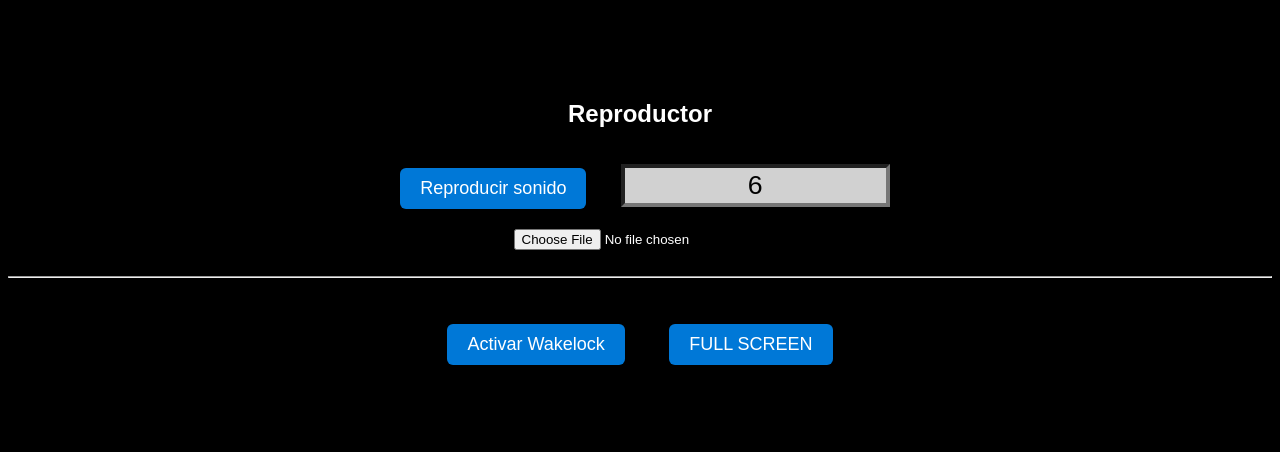
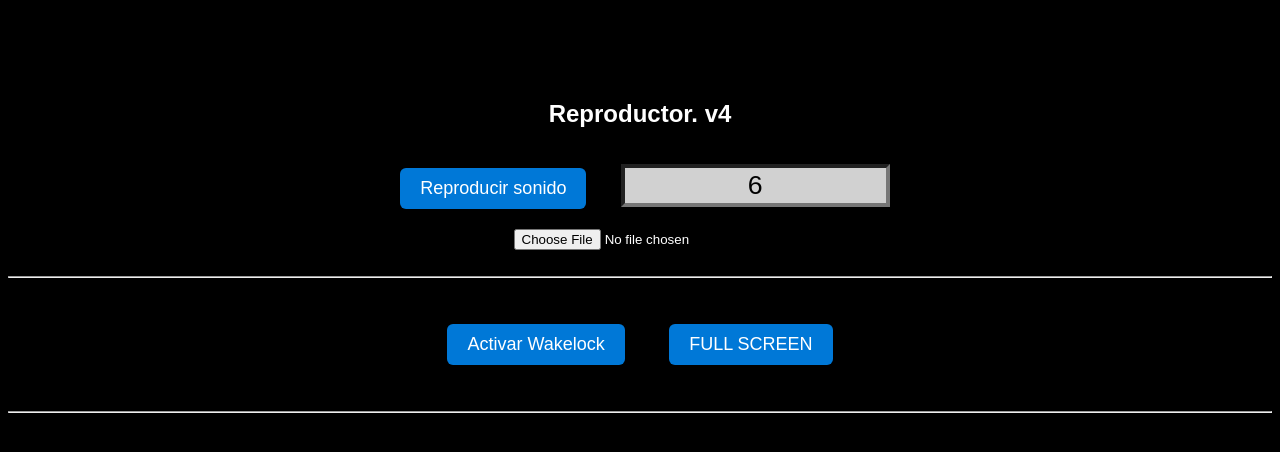
Before and after one commit to pacodigo/pacodigo, a browser extension: page Play/Play-4.html in a window 1280 px wide. Shown: the top 452 px of the page. Drawn offline with Linux system fonts and the light colour scheme.

Commit message:
Add files via upload

```diff
--- a/Play/Play-4.html
+++ b/Play/Play-4.html
@@ -29,7 +29,7 @@
 </head>
 
 <body>
-  <h2>Reproductor</h2>
+    <h2>Reproductor. v4</h2>
 
     <button id="playBtn">Reproducir sonido</button>
 
@@ -40,14 +40,13 @@
 
 
 <!-- WAKELOCK -->
-	  <hr><br>
-	  <button id="wakelock-button">Activar Wakelock</button>
+	  <hr><br>   <button id="wakelock-button">Activar Wakelock</button>
 
 <!-- FULLSCREEN -->
 	<button class="btn" onclick = toggleFullScreen();>FULL SCREEN</button>
 
 <!-- ESPACIO EN NEGRO -->
-	<div style="height: 150vh;" onclick = "controlPlay();"></div>
+	<br><br><hr>  <div style="height: 150vh;" onclick = "controlPlay();"></div>
 
 
 
@@ -58,7 +57,7 @@
 	let remainingRepeats = 0;
 	var audio;
 
-	audio = new Audio('audio.mp3');		//audio = new Audio('rblanco10min.mp3');
+	audio = new Audio('rblanco10min.mp3');
 
 	audio.addEventListener('error', (e) => {
 		alert("No se pudo cargar el archivo de audio: " + e);
```
